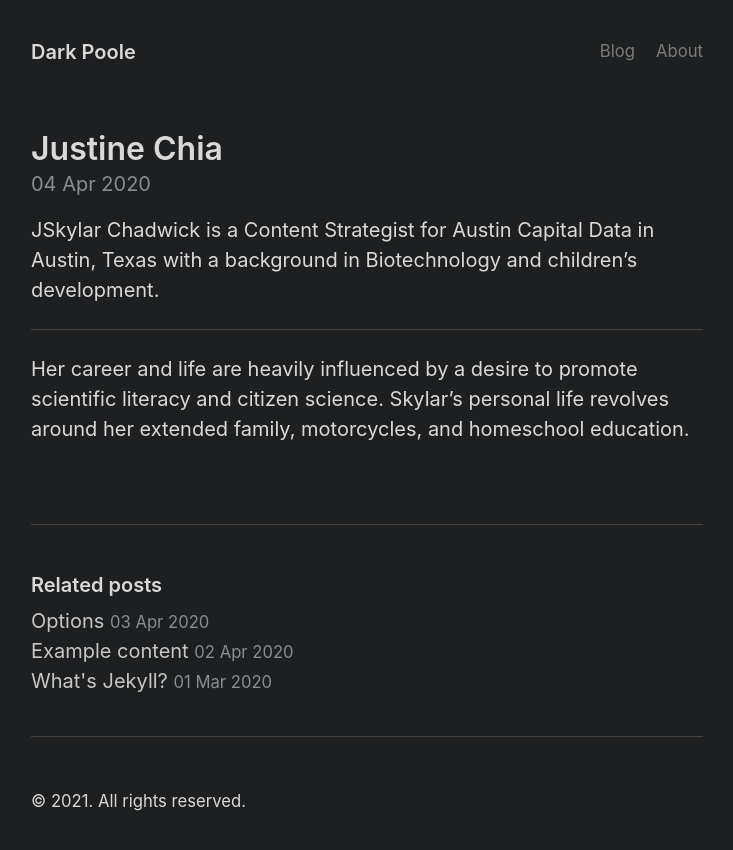
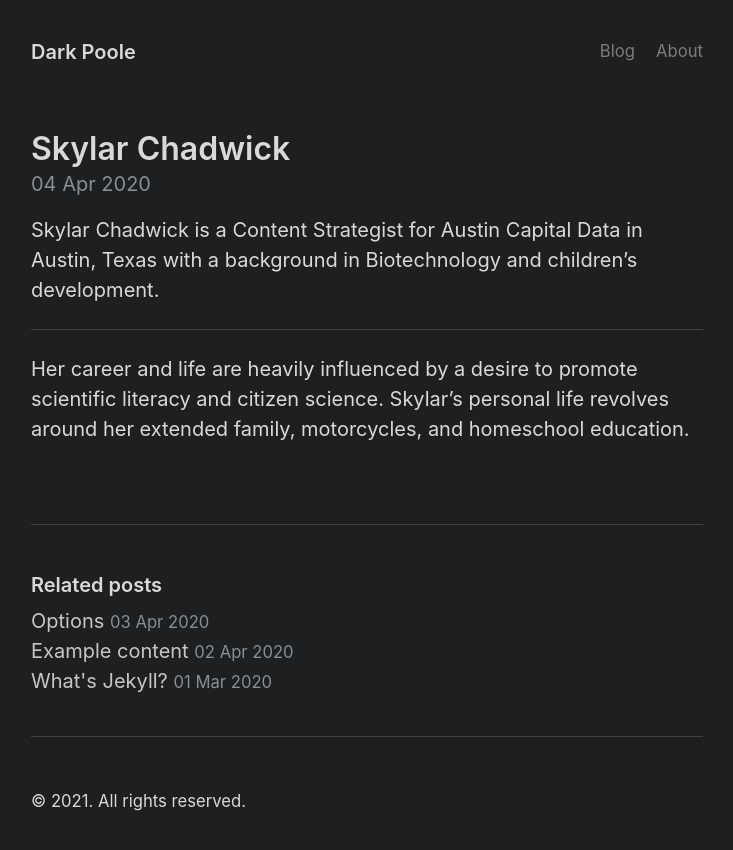
Before and after one commit to CapitalData/Skylar, a Jekyll site: the page built from _posts/2020-04-04-introduction.md, in a window 1280 px wide. Shown: the top 850 px of the page, without its empty margins (273-1006 px from the left). Built offline with Jekyll 4.4.1, drawn with Linux system fonts in a browser that asks for light colours.

Commit message:
post bio

```diff
--- a/_posts/2020-04-04-introduction.md
+++ b/_posts/2020-04-04-introduction.md
@@ -1,9 +1,9 @@
 ---
 layout: post
-title: Justine Chia
+title: Skylar Chadwick
 ---
 
-JSkylar Chadwick is a Content Strategist for Austin Capital Data in Austin, Texas with a background in Biotechnology and children’s development.
+Skylar Chadwick is a Content Strategist for Austin Capital Data in Austin, Texas with a background in Biotechnology and children’s development.
 
 -----
 
```
